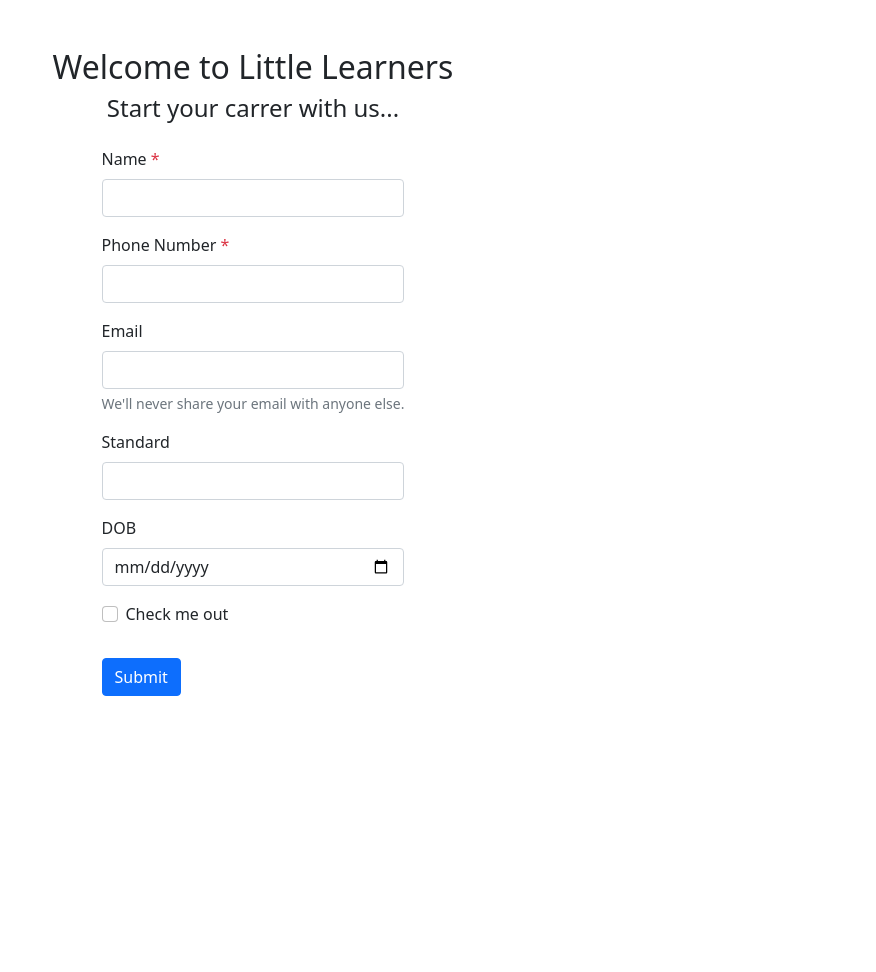
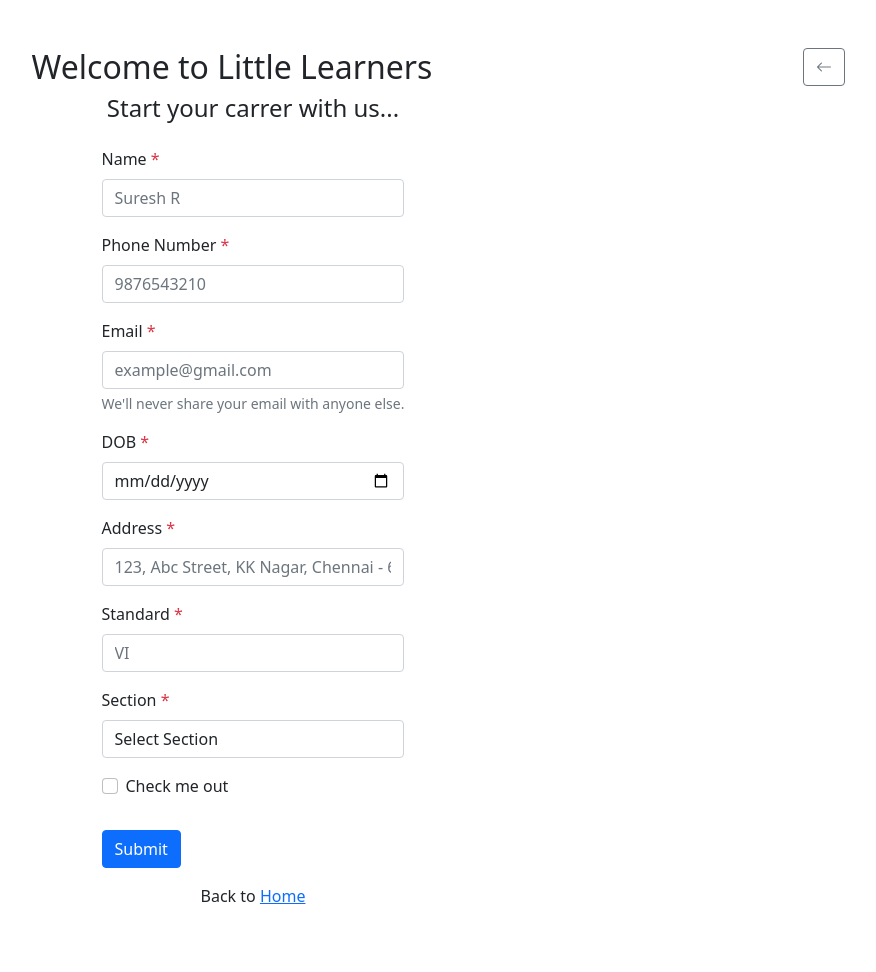
Before and after one commit to KarthickALK/LittleLearner, a CodeIgniter app: page /littlelearner/Student/admissionForm in a window 1280 px wide. Shown: the whole page, without its empty margins (387-1263 px from the left). Before the commit the page ends 696 px from the top, so only its background shows below. Run offline with CodeIgniter, Linux system fonts and the light colour scheme.

Commit message:
CRUD completed

```diff
--- a/application/controllers/Student.php
+++ b/application/controllers/Student.php
@@ -24,8 +24,37 @@ class Student extends CI_Controller
     public function admissionFormData()
     {
         $profileDetails = $this->StudentModel->newStudent();
-        $this->admissionForm();
+        redirect('Student/admissionForm/');
     }
 
+    public function studentList()
+    {
+        $this->data['method'] = "list";
+        $student = $this->StudentModel->getStudentList();
+        $this->data['studentList'] = $student;
+        $this->load->view('studentList', $this->data);
+    }
+
+    public function studentUpdate()
+    {
+        $tableId = $this->uri->segment(3);
+        $student = $this->StudentModel->studentDetail($tableId);
+        $this->data['studentList'] = $student;
+         $this->data['method'] = "updateForm";
+        $this->load->view('studentList', $this->data);
+    }
+
+    public function admissionFormUpdate()
+    {
+        $profileDetails = $this->StudentModel->updateStudent();
+        redirect('Student/studentList/');
+    }
+
+    public function studentDelete()
+    {
+        $tableId = $this->uri->segment(3);
+        $this->StudentModel->deleteStudent($tableId);
+        redirect('Student/studentList/');
+    }
 
 }
--- a/application/models/StudentModel.php
+++ b/application/models/StudentModel.php
@@ -14,9 +14,49 @@ class StudentModel extends CI_Model
             'name' => $post['studentName'],
             'mobileNumber' => $post['phoneNumber'],
             'mailId' => $post['emailId'],
-            'dob' => $post['dob']
+            'dob' => $post['dob'],
+            'address' => $post['address'],
+            'standard' => $post['standard'],
+            'section' => $post['section']
         );
         $this->db->insert('student_details', $insert);
     }
 
+    public function getStudentList()
+    {
+        $details = "SELECT * FROM `student_details`;";
+        $select = $this->db->query($details);
+        return $select->result_array();
+    }
+
+    public function studentDetail($id)
+    {
+        $details = "SELECT * FROM `student_details` WHERE `id` = $id;";
+        $select = $this->db->query($details);
+        return $select->result_array();
+    }
+
+    public function updateStudent()
+    {
+        $post = $this->input->post(null, true);
+        $update = array(
+            'name' => $post['studentName'],
+            'mobileNumber' => $post['phoneNumber'],
+            'mailId' => $post['emailId'],
+            'dob' => $post['dob'],
+            'address' => $post['address'],
+            'standard' => $post['standard'],
+            'section' => $post['section']
+        );
+        $this->db->where('id', $post['id']);
+        $this->db->update('student_details', $update);
+    }
+
+    public function deleteStudent($id)
+    {
+        $this->db->where('id', $id);
+        $this->db->delete('student_details');
+    }
+
+
 }
--- a/application/views/admissionForm.php
+++ b/application/views/admissionForm.php
@@ -1,10 +1,11 @@
 <!DOCTYPE html>
 <html lang="en">
+
 <head>
   <meta charset="UTF-8">
   <meta name="viewport" content="width=device-width, initial-scale=1.0">
   <title>Admission From</title>
-    <link href="assets/Title_logo.png" rel="icon">
+  <link href="<?php echo base_url() ?>/assets/Title_logo.png" rel="icon">
 
   <!-- Bootstrap -->
   <link href="https://cdn.jsdelivr.net/npm/bootstrap@5.0.2/dist/css/bootstrap.min.css" rel="stylesheet"
@@ -12,39 +13,66 @@
   <script src="https://cdn.jsdelivr.net/npm/bootstrap@5.0.2/dist/js/bootstrap.bundle.min.js"
     integrity="sha384-MrcW6ZMFYlzcLA8Nl+NtUVF0sA7MsXsP1UyJoMp4YLEuNSfAP+JcXn/tWtIaxVXM"
     crossorigin="anonymous"></script>
+
+  <!-- Bootstrap Icon  -->
+  <link rel="stylesheet" href="https://cdn.jsdelivr.net/npm/bootstrap-icons@1.11.1/font/bootstrap-icons.css"
+    integrity="sha384-4LISF5TTJX/fLmGSxO53rV4miRxdg84mZsxmO8Rx5jGtp/LbrixFETvWa5a6sESd" crossorigin="anonymous">
+
 </head>
+
 <body class="p-2 p-md-5">
+  <a href="<?php echo base_url() . "Student/" ?>" class="float-end text-dark"><button
+      class="btn btn-outline-secondary"><i class="bi bi-arrow-left"></i></button></a>
+
   <h2 class="text-center">Welcome to Little Learners</h2>
   <h4 class="text-center">Start your carrer with us...</h4>
-    <div class="d-flex justify-content-center" >
-    <form action="<?php echo base_url().'Student/admissionFormData'; ?>" method="POST" name="StudentAdmissionform">
+  <div class="d-flex justify-content-center">
+    <form action="<?php echo base_url() . 'Student/admissionFormData'; ?>" method="POST" name="StudentAdmissionform">
       <div class="m-3">
         <label for="studentName" class="form-label">Name <span class="text-danger">*</span></label>
-            <input type="text" class="form-control" id="studentName" name="studentName" required>
+        <input type="text" class="form-control" id="studentName" name="studentName" placeholder="Suresh R" required>
       </div>
       <div class="m-3">
         <label for="phoneNumber" class="form-label">Phone Number <span class="text-danger">*</span></label>
-            <input type="text" class="form-control" id="phoneNumber" name="phoneNumber" required>
+        <input type="text" class="form-control" id="phoneNumber" name="phoneNumber" placeholder="9876543210" required>
       </div>
       <div class="m-3">
-          <label for="emailId" class="form-label">Email</label>
-          <input type="email" class="form-control" id="emailId" name="emailId" aria-describedby="emailHelp">
+        <label for="emailId" class="form-label">Email <span class="text-danger">*</span></label>
+        <input type="email" class="form-control" id="emailId" name="emailId" placeholder="example@gmail.com" required
+          aria-describedby="emailHelp">
         <div id="emailHelp" class="form-text">We'll never share your email with anyone else.</div>
       </div>
       <div class="m-3">
-          <label for="standard" class="form-label">Standard</label>
-          <input type="text" class="form-control" id="standard" name="standard" >
+        <label for="dob" class="form-label">DOB <span class="text-danger">*</span></label>
+        <input type="date" class="form-control" id="dob" name="dob" required>
       </div>
       <div class="m-3">
-            <label for="dob" class="form-label">DOB</label>
-            <input type="date" class="form-control" id="dob" name="dob" >
+        <label for="dob" class="form-label">Address <span class="text-danger">*</span></label>
+        <input type="text" class="form-control" id="address" name="address"
+          placeholder="123, Abc Street, KK Nagar, Chennai - 600001" required>
       </div>
-        <div class="m-3 form-check">
+      <div class="m-3">
+        <label for="standard" class="form-label">Standard <span class="text-danger">*</span></label>
+        <input type="text" class="form-control" id="standard" name="standard" placeholder="VI" required>
+      </div>
+      <div class="m-3">
+        <label for="standard" class="form-label">Section <span class="text-danger">*</span></label>
+        <select class="form-control" id="section" name="section">
+          <option value="">Select Section</option>
+          <option value="A">A</option>
+          <option value="B">B</option>
+          <option value="C">C</option>
+          <option value="D">D</option>
+        </select>
+      </div>
+      <div class="form-check m-3" disabled>
         <input type="checkbox" class="form-check-input" id="exampleCheck1">
         <label class="form-check-label" for="exampleCheck1">Check me out</label>
       </div>
       <button type="submit" class="m-3 btn btn-primary">Submit</button>
     </form>
   </div>
+  <p class="text-center">Back to <a href="<?php echo base_url() ?>" class="text-primary">Home</a></p>
 </body>
+
 </html>
```
Also changed, not shown: application/views/homePage.php (+33 -22 lines), application/views/studentList.php (added, +129 -0 lines). Lines whose indentation alone changed are shown as unchanged.
